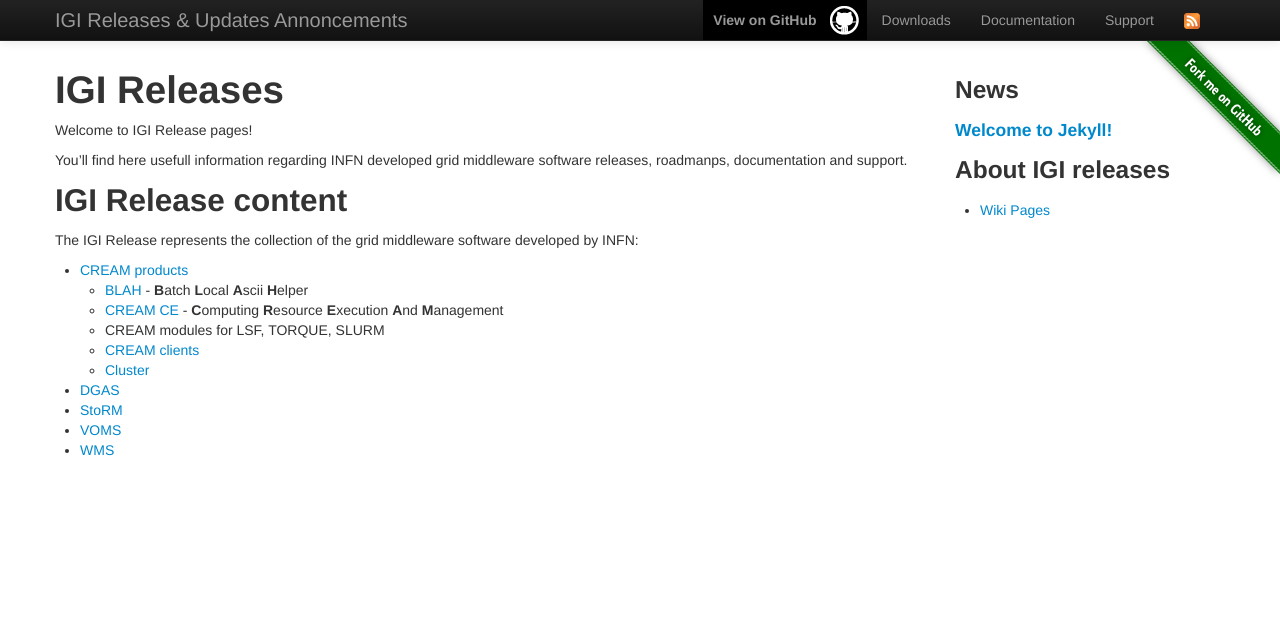
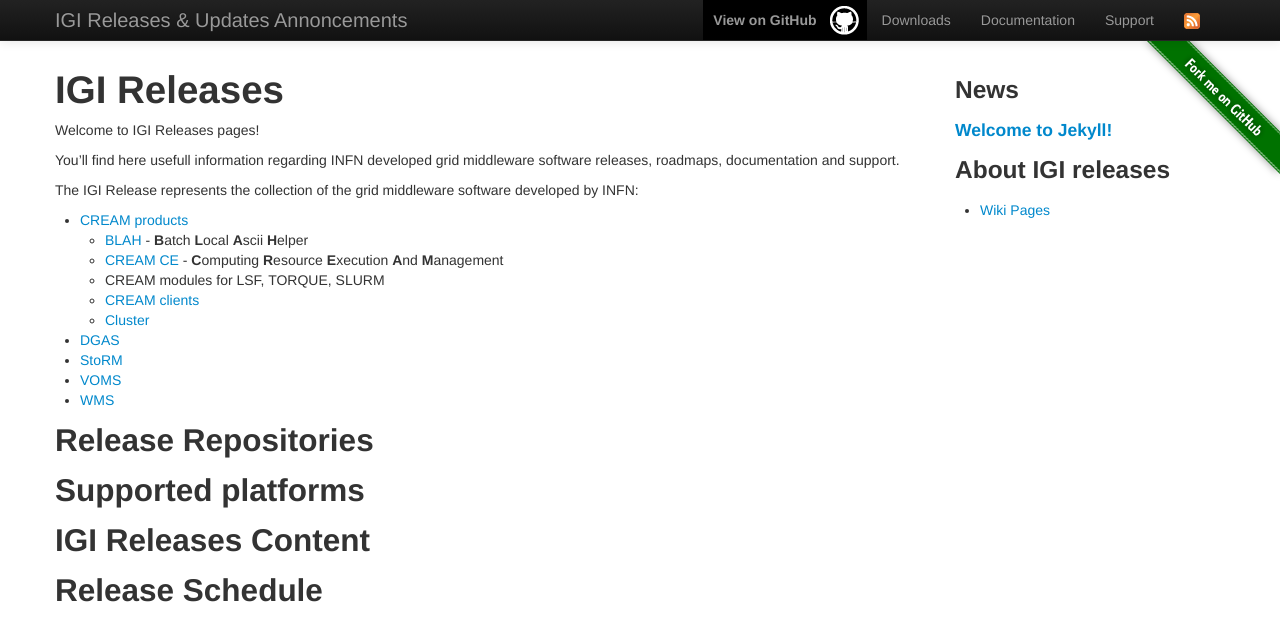
Before and after one commit to caifti/igi_release, a Jekyll site: the page built from index.md, in a window 1280 px wide. Shown: the top 641 px of the page. Built offline with Jekyll 4.4.1, drawn with Linux system fonts in a browser that asks for light colours; Markdown is read by kramdown in place of the engine named in the settings.

Commit message:
more info on first page

```diff
--- a/index.md
+++ b/index.md
@@ -5,11 +5,10 @@
 
 # IGI Releases
 
-Welcome to IGI Release pages!
+Welcome to IGI Releases pages!
 
-You'll find here usefull information regarding INFN developed grid middleware software releases, roadmanps, documentation and support.
+You'll find here usefull information regarding INFN developed grid middleware software releases, roadmaps, documentation and support.
 
-## IGI Release content
 
 <p> The IGI Release represents the collection of the grid middleware software developed by INFN: </p>
 * [CREAM products](https://wiki.italiangrid.it/twiki/bin/view/CREAM/WebHome "CREAM CE")
@@ -22,3 +21,9 @@
 * [StoRM](http://italiangrid.github.io/storm/index.html "StoRM")
 * [VOMS](https://github.com/italiangrid/voms/wiki "VOMS")
 * [WMS](https://wiki.italiangrid.it/twiki/bin/view/WMS/WebHome)
+
+
+## Release Repositories
+## Supported platforms
+## IGI Releases Content
+## Release Schedule
```
Also changed, not shown: 2 other files.
